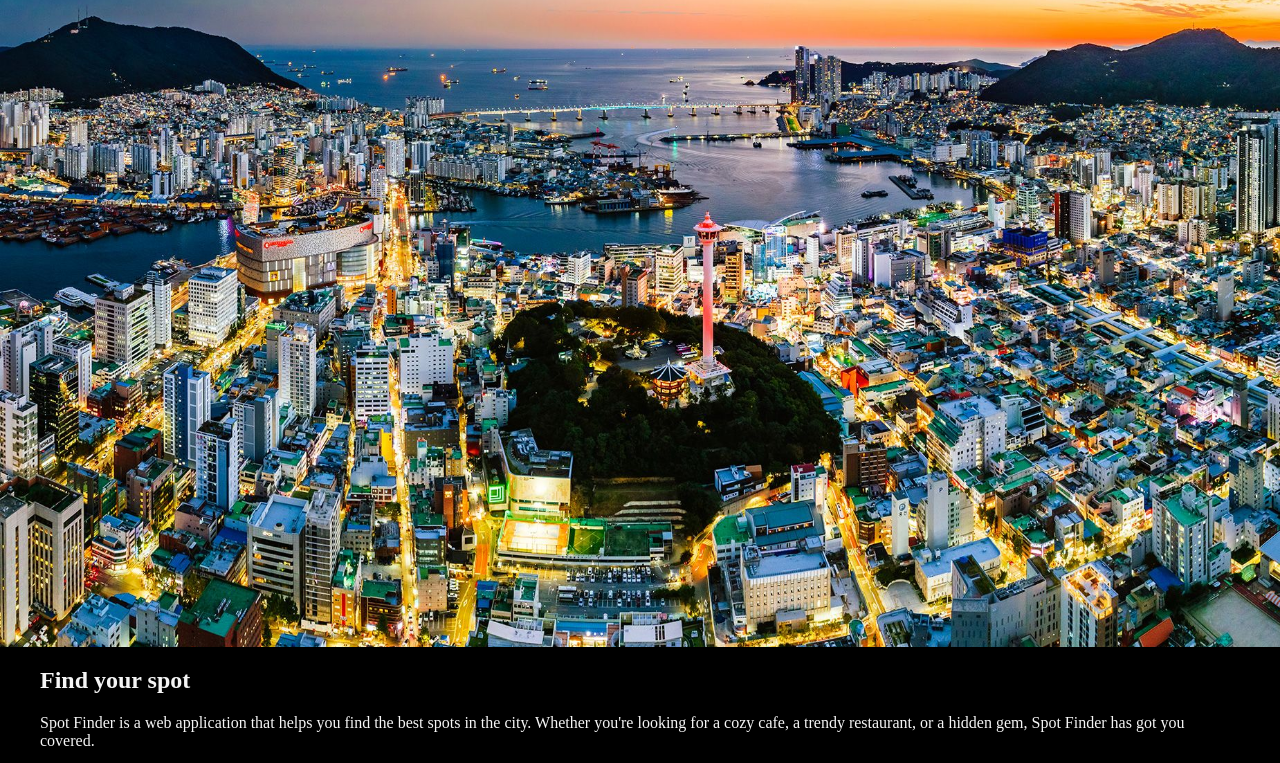
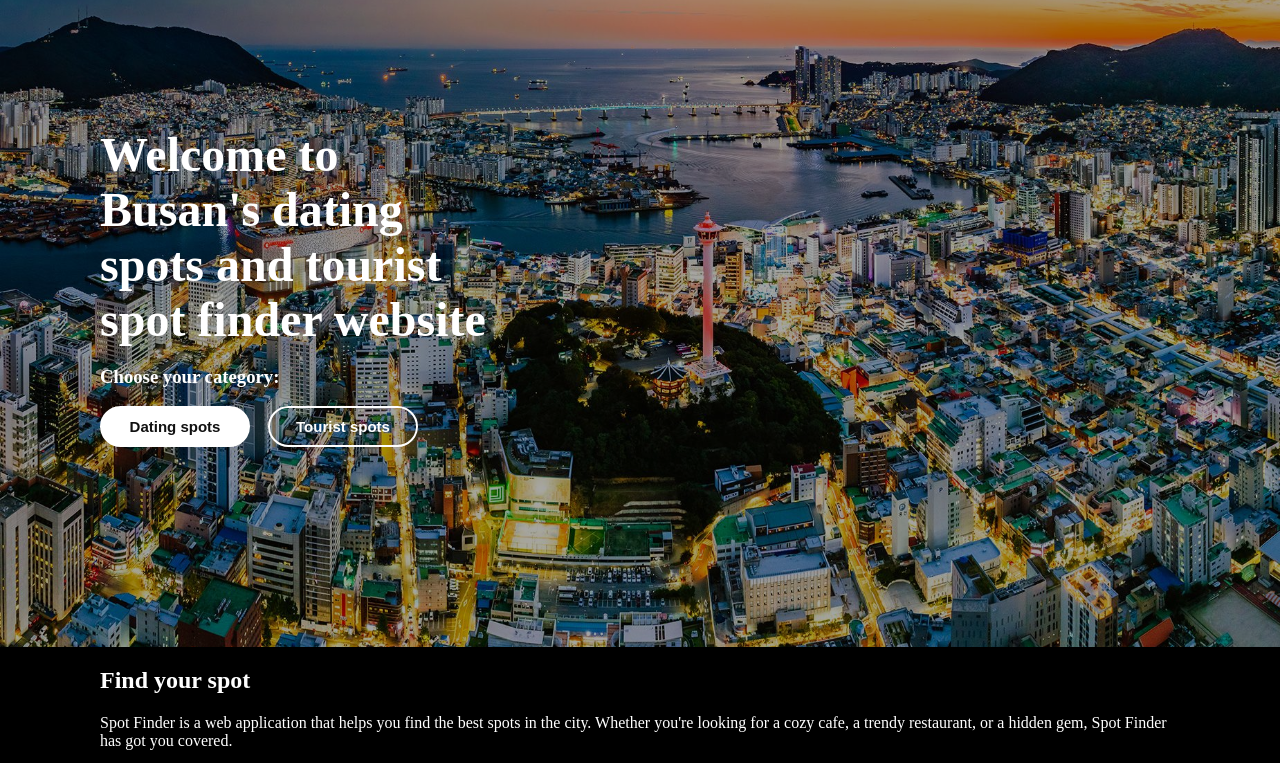
Before and after one commit to jamieochir/spot-finder, a plain HTML site: page html/main.html in a window 1280 px wide. Shown: the part 73-836 px from the top of the page. Drawn offline with Linux system fonts and the light colour scheme.

Commit message:
landing page button done

```diff
--- a/html/main.html
+++ b/html/main.html
@@ -23,8 +23,19 @@
     <main>
       <section>
         <div class="landingphoto">
-          <div class="container landing-content">
-            <!-- <h2>Welcome to Busan</h2> -->
+          <div class="container landing-content container">
+            <div class="landing-card">
+              <h2>
+                Welcome to Busan's dating spots and tourist spot finder website
+              </h2>
+              <div class="explore-section">
+                <h3>Choose your category:</h3>
+                <div class="hero-buttons">
+                  <button class="btn btn-white">Dating spots</button>
+                  <button class="btn btn-outline">Tourist spots</button>
+                </div>
+              </div>
+            </div>
           </div>
         </div>
       </section>
--- a/style/main.css
+++ b/style/main.css
@@ -4,19 +4,20 @@ body {
   padding: 0;
   height: 100%;
   background-color: black;
+  color: white;
 }
 
 body {
   font-family: "Times New Roman", Times, serif;
-  color: whitesmoke;
   min-height: 100vh;
   display: flex;
   flex-direction: column;
 }
 
 .container {
-  width: min(100% - 32px, 1200px);
-  margin-inline: auto;
+  max-width: 1080px;
+  width: 100%;
+  margin: auto;
 }
 
 #header {
@@ -26,6 +27,7 @@ body {
   left: 0;
   width: 100%;
   background: transparent;
+  color: white;
   transition:
     background-color 0.2s ease,
     backdrop-filter 0.2s ease;
@@ -36,7 +38,7 @@ body {
 }
 
 #header.scrolling {
-  color: greysmoke;
+  color: whitesmoke;
   background: rgba(255, 255, 255, 0.65);
   backdrop-filter: blur(10px);
   -webkit-backdrop-filter: blur(10px);
@@ -63,7 +65,7 @@ main {
 }
 
 footer {
-  background-color: white;
+  background-color: teal;
   color: black;
 }
 .footer-content {
@@ -91,10 +93,82 @@ a {
   background-size: cover;
   background-position: center;
   background-repeat: no-repeat;
+  position: relative;
   height: 90vh;
 }
 
+.landingphoto::before {
+  content: "";
+  position: absolute;
+  inset: 0;
+  background: rgba(0, 0, 0, 0.35);
+}
+
+.landingphoto > * {
+  position: relative;
+  z-index: 1;
+}
+
+.landing-content {
+  padding-top: 200px;
+}
+
 .landing-content h2 {
-  margin-top: 0;
-  padding-top: 100px;
+  font-size: 48px;
+  margin: 0;
+  padding: 0;
 }
+.landing-card {
+  width: 400px;
+  height: 200px;
+  color: white;
+  display: flex;
+  flex-direction: column;
+  justify-content: space-between;
+}
+
+.explore-section {
+  margin: 0;
+  padding-top: -300px;
+}
+
+.hero-buttons {
+  display: flex;
+  gap: 18px;
+  align-items: center;
+  width: 600px;
+}
+
+.btn {
+  padding: 10px 20px;
+  border-radius: 999px;
+  font-size: 15px;
+  font-weight: 600;
+  text-decoration: none;
+  transition: transform 0.2s ease, box-shadow 0.2s ease;
+  cursor: pointer;
+}
+
+/* left white button */
+.btn-white {
+  background-color: white;
+  color: #111;
+  border: 2px solid white;
+  width: 150px;
+}
+
+/* right transparent button */
+.btn-outline {
+  background-color: transparent;
+  color: white;
+  border: 2px solid white;
+  width: 150px;
+}
+
+.btn-white:hover {
+  transform: scale(0.94);
+}
+
+.btn-outline:hover {
+  transform: scale(0.94);
+}
```
